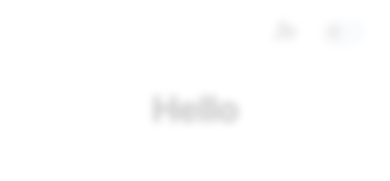
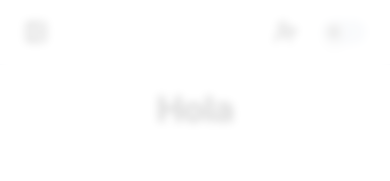
Before and after one commit to collinw7/cwDev, a Next.js app: page / in a window 390 px wide. Shown: the top 181 px of the page. Built offline with nearby package versions, Linux system fonts and the light colour scheme.

Commit message:
mobile nav fix and intro text

```diff
--- a/components/header-logo.tsx
+++ b/components/header-logo.tsx
@@ -24,7 +24,7 @@ const HeaderLogo = (): JSX.Element => {
         src={resolvedTheme === "dark" ? LOGODARK : LOGOLIGHT}
         alt="CWSE Logo"
         onClick={scrollTop}
-        className="w-40 cursor-pointer hidden md:block"
+        className="w-40 cursor-pointer"
       />
     </>
   );
--- a/components/intro-component.tsx
+++ b/components/intro-component.tsx
@@ -1,7 +1,60 @@
+"use client";
+
+import { useEffect, useState } from "react";
+
+const WORDS: string[] = [
+  "Hello",
+  "Hola",
+  "Bonjour",
+  "Ciao",
+  "Hej",
+  "Hallo",
+  "Hallå",
+  "你好",
+  "こんにちは",
+  "안녕하세요",
+  "Ahoj",
+  "Guten tag",
+  "Aloha",
+  "שלום",
+  "नमस्ते",
+  "Hei",
+  "Jambo",
+  "Kamusta",
+  "привіт",
+  "வணக்கம்",
+  "مرحبًا",
+  "السلام عليكم",
+];
+
+type FadeProp = { fade: "fade-in" | "fade-out" };
+
 const IntroComponent = (): JSX.Element => {
+  const [fadeProp, setFadeProp] = useState<FadeProp>({ fade: "fade-in" });
+  const [greeting, setGreeting] = useState(0);
+
+  function changeGreeting() {
+    setGreeting(greeting > WORDS.length - 2 ? 0 : greeting + 1);
+  }
+  function changeFade() {
+    fadeProp.fade === "fade-in"
+      ? setFadeProp({ fade: "fade-out" })
+      : setFadeProp({ fade: "fade-in" });
+  }
+
+  useEffect(() => {
+    setTimeout(changeFade, 1750);
+  });
+
+  useEffect(() => {
+    setTimeout(changeGreeting, 3500);
+  });
+
   return (
     <div className="mb-20 text-center">
-      <h1 className="inline">Hello</h1>
+      <h1 id="greeting" className={`inline ${fadeProp.fade}`}>
+        {WORDS[greeting]}
+      </h1>
     </div>
   );
 };
--- a/components/mobile-nav.tsx
+++ b/components/mobile-nav.tsx
@@ -15,6 +15,7 @@ import { scrollTop } from "@/lib/scrollTop";
 import Link from "next/link";
 import { LinkProps } from "@/lib/linkProps";
 import { HeaderLogo } from "./header-logo";
+import { PanelLeftOpen } from "lucide-react";
 
 const MobileNavLink = ({ href, children }: LinkProps): JSX.Element => {
   return (
@@ -33,15 +34,15 @@ const MobileNav = (): JSX.Element => {
     <Sheet open={open} onOpenChange={setOpen}>
       <SheetTrigger asChild>
         <div className="w-1/2 flex py-3 md:hidden">
-          <Button variant="static" className="flex md:hidden px-2 ml-[-0.5rem]">
-            <HeaderLogo />
+          <Button variant="static" className="px-2 ml-[-0.5rem]">
+            <PanelLeftOpen />
           </Button>
         </div>
       </SheetTrigger>
       <SheetContent position="left">
         <SheetClose asChild>
           <SheetTitle className="cursor-pointer pt-4" onClick={scrollTop}>
-            CWSE
+            <HeaderLogo />
           </SheetTitle>
         </SheetClose>
         <div className="flex flex-col space-y-4 pt-2">
--- a/styles/globals.css
+++ b/styles/globals.css
@@ -102,4 +102,10 @@
   section {
     @apply mb-4;
   }
+  .fade-in {
+    @apply transition-opacity duration-1000 opacity-100;
+  }
+  .fade-out {
+    @apply transition-opacity duration-1000 opacity-0;
+  }
 }
```
